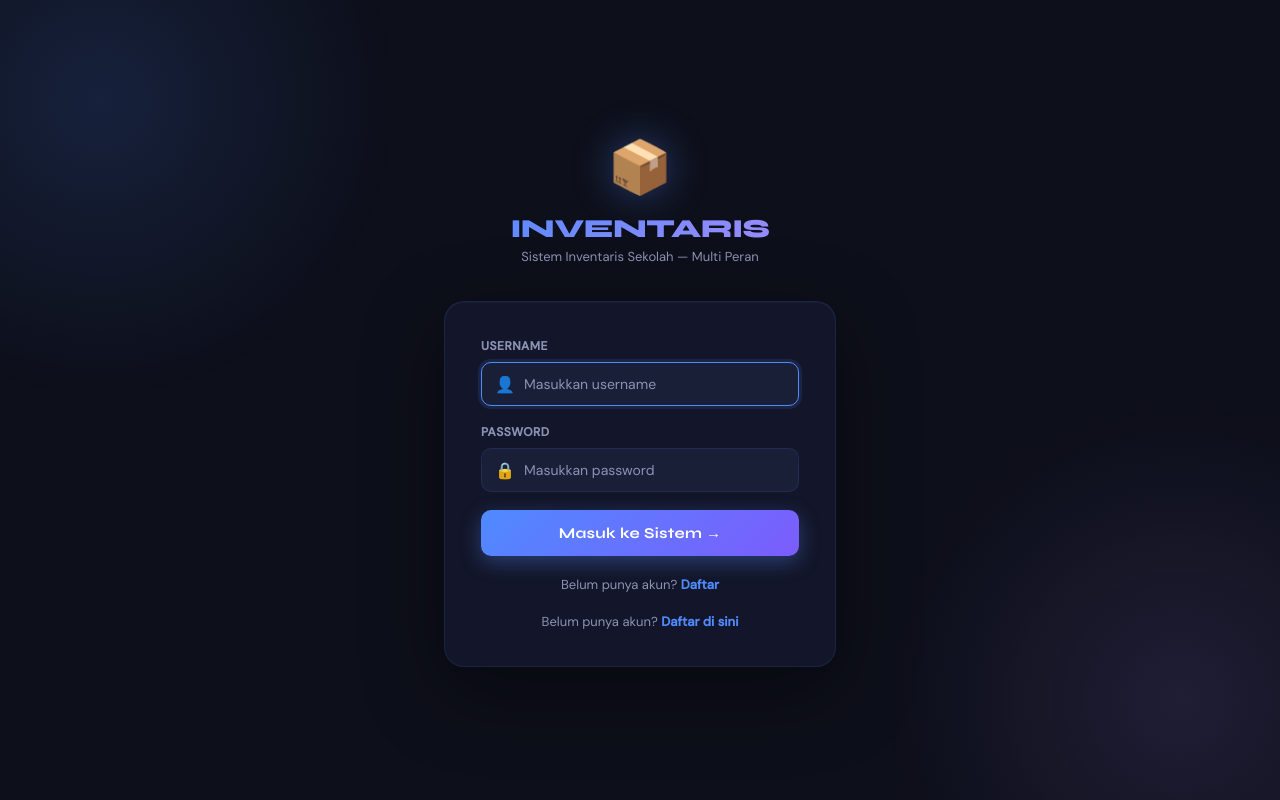
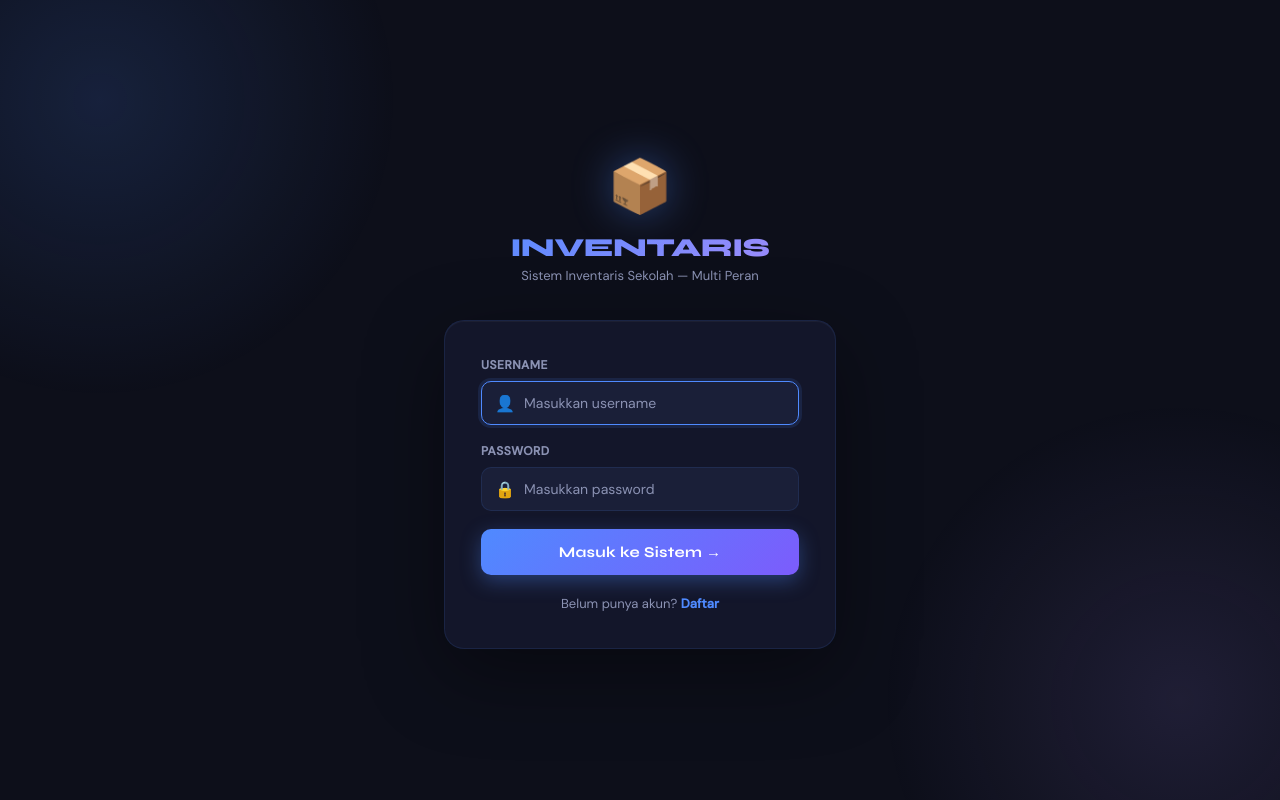
Before and after one commit to albukhoririzki1-alt/tugas_proweb_inventaris, a PHP site: page /login.php in a window 1280 px wide. Run offline with PHP 8.4, Linux system fonts and the light colour scheme.

Commit message:
Memperbaiki tampilan link register yang double

```diff
--- a/login.php
+++ b/login.php
@@ -422,9 +422,6 @@ if ($_SERVER['REQUEST_METHOD'] === 'POST') {
             <div class="register-link">
                 Belum punya akun? <a href="register.php">Daftar</a>
 
-            <div class="link-register">
-                Belum punya akun? <a href="register.php">Daftar di sini</a>
-
             </div>
         </div>
     </div>
```
